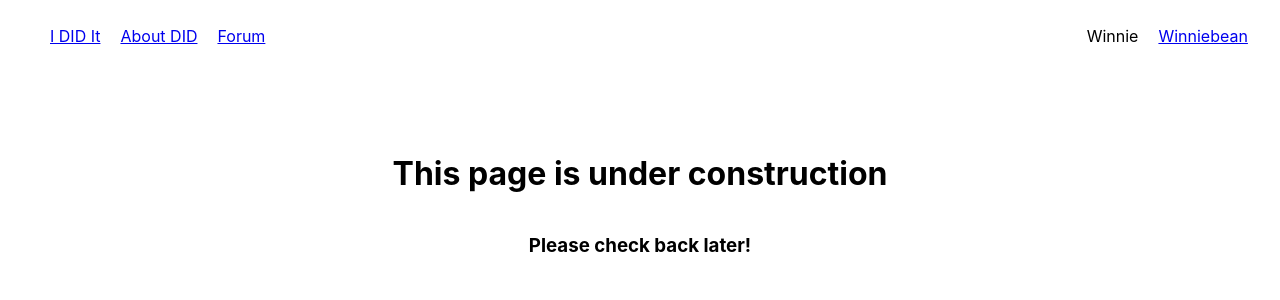
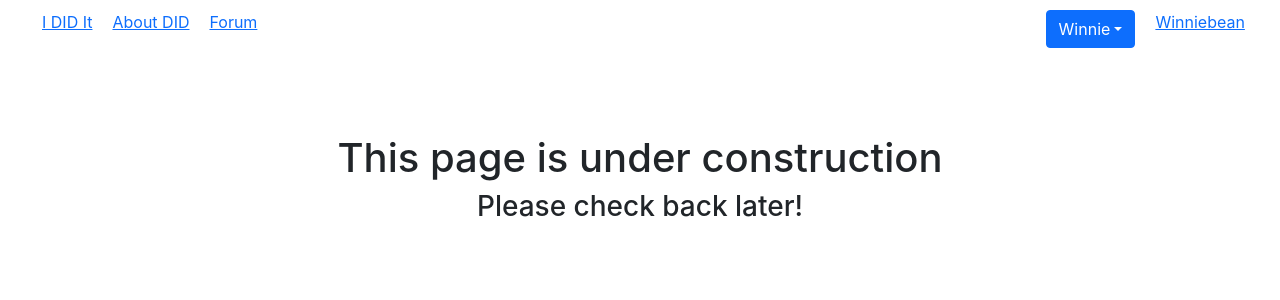
Before and after one commit to EagerBeaver98/i-did-it, a React (Create React App) app: page / in a window 1280 px wide. Shown: the top 300 px of the page. Built offline with nearby package versions, Linux system fonts and the light colour scheme.

Commit message:
Profile selector working

```diff
--- a/package.json
+++ b/package.json
@@ -9,9 +9,9 @@
     "bcrypt": "^5.0.1",
     "dotenv": "^8.2.0",
     "react": "^17.0.2",
+    "react-bootstrap": "^1.6.1",
     "react-cookies": "^0.1.1",
     "react-dom": "^17.0.2",
-    "react-dropdown": "^1.9.2",
     "react-router-dom": "^5.2.0",
     "react-scripts": "^4.0.3",
     "sass": "^1.37.1",
--- a/public/index.html
+++ b/public/index.html
@@ -15,6 +15,12 @@
       user's mobile device or desktop. See https://developers.google.com/web/fundamentals/web-app-manifest/
     -->
     <link rel="manifest" href="%PUBLIC_URL%/manifest.json" />
+    <link
+  rel="stylesheet"
+  href="https://cdn.jsdelivr.net/npm/bootstrap@5.1.0/dist/css/bootstrap.min.css"
+  integrity="sha384-KyZXEAg3QhqLMpG8r+8fhAXLRk2vvoC2f3B09zVXn8CA5QIVfZOJ3BCsw2P0p/We"
+  crossorigin="anonymous"
+/>
     <!--
       Notice the use of %PUBLIC_URL% in the tags above.
       It will be replaced with the URL of the `public` folder during the build.
--- a/src/App.js
+++ b/src/App.js
@@ -5,6 +5,8 @@ import UnderConstruction from './components/UnderConstruction';
 import ProfilePage from './components/Profile';
 import {BrowserRouter as Router, Route, Switch, Link} from 'react-router-dom';
 import { useState } from 'react';
+import { DropdownButton } from 'react-bootstrap';
+import DropdownItem from 'react-bootstrap/esm/DropdownItem';
 
 
 function App() {
@@ -30,7 +32,13 @@ function App() {
       </nav>
       <div className="Profile">
         <ul className="Alters">
-          <li>{alter}</li>
+          <li>
+            <DropdownButton id="alter-dropdown" title={alter}>
+              {profile.alters.map(function(personality) {
+                return (<DropdownItem onClick={() => setAlter(personality.name)} >{personality.name}</DropdownItem>)
+              })}
+            </DropdownButton>
+          </li>
           <li>
             <Link to="/profile">{profile.name}</Link>
           </li>
```
Also changed, not shown: 2 other files (tests, documents, lock files or other folders).
